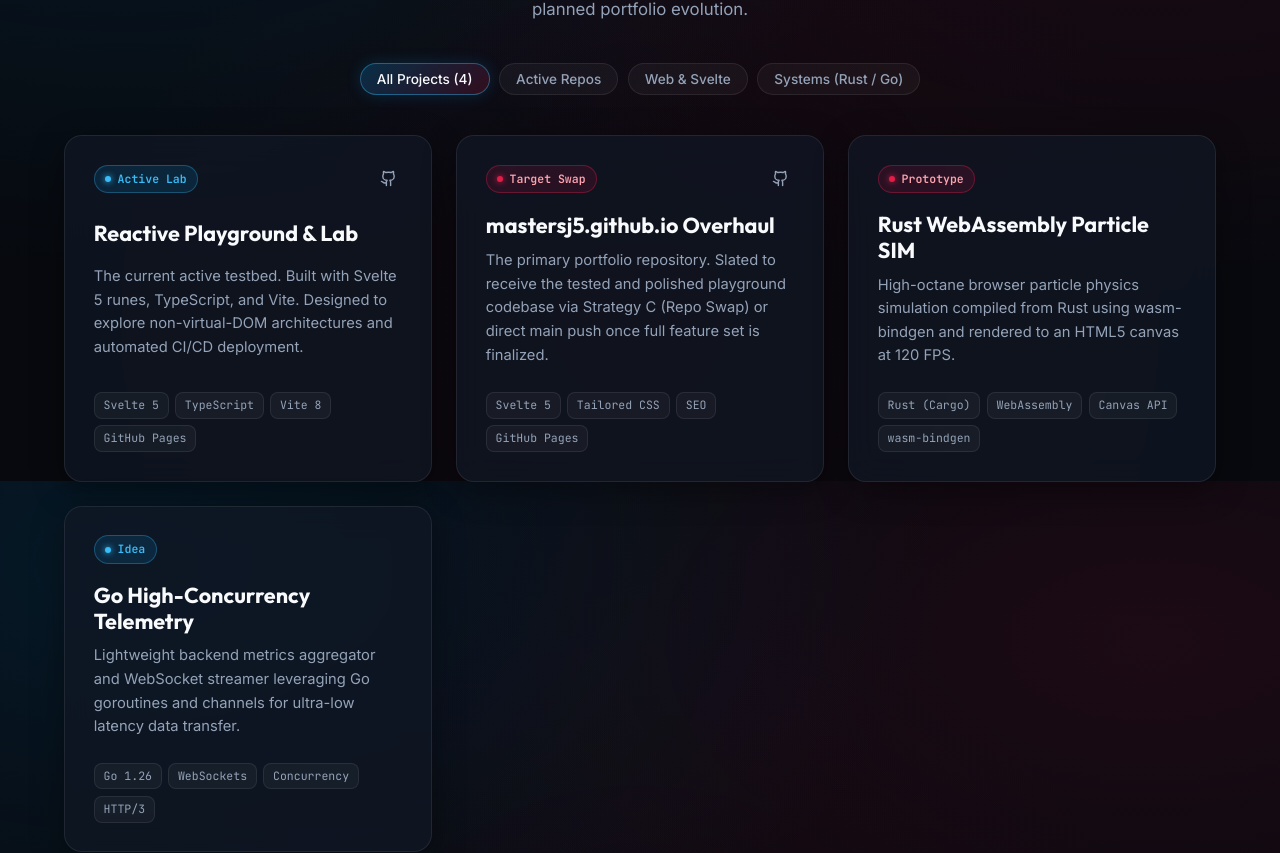
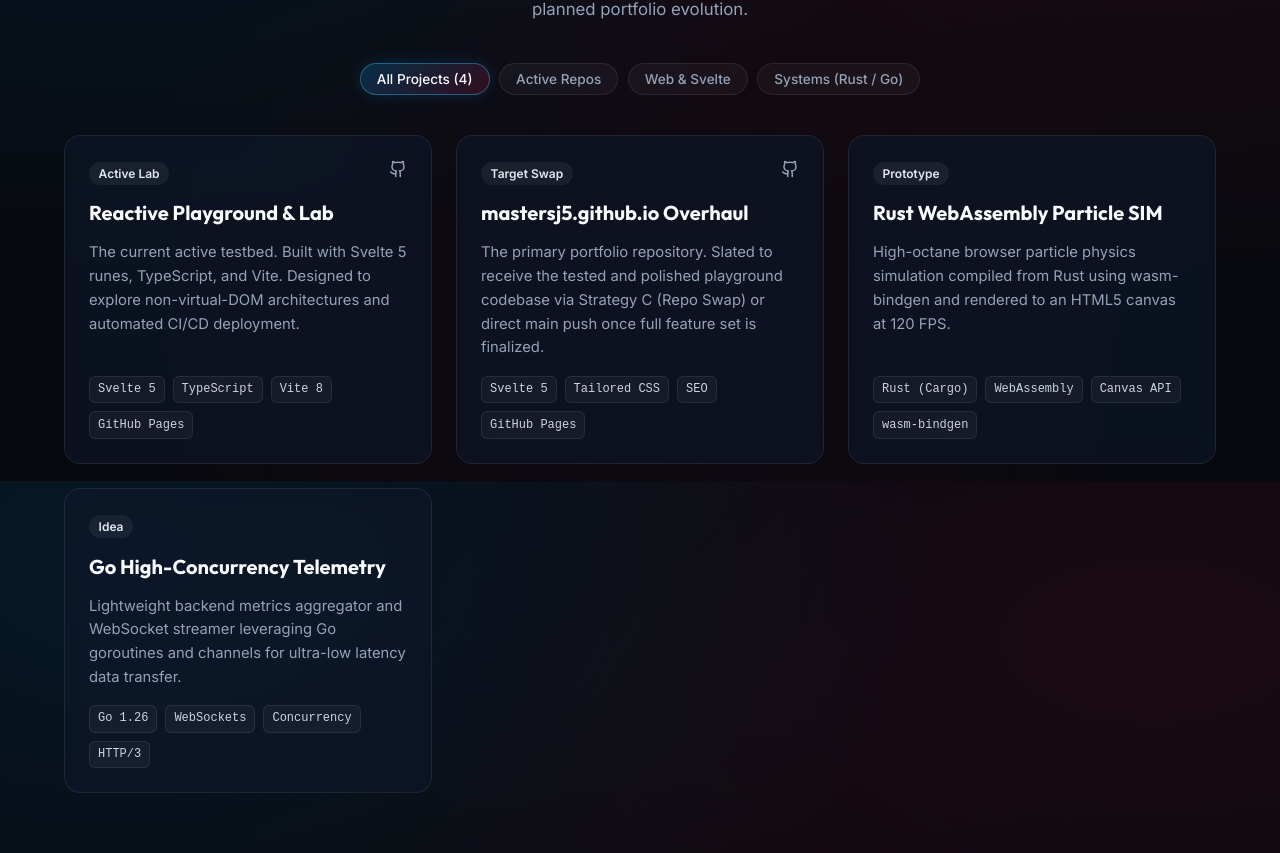
Before and after one commit to mastersj5/github-page-test, a Svelte app: page / in a window 1280 px wide. Shown: the part 1919-2772 px from the top of the page. Built offline with nearby package versions, Linux system fonts and the light colour scheme.

Commit message:
replace card templates in ProjectShowcase with ProjectCard component

```diff
--- a/src/components/ProjectCard.svelte
+++ b/src/components/ProjectCard.svelte
@@ -5,7 +5,7 @@
     export interface Project {
         id: string;
         title: string;
-        category: ('active' | 'web' | 'systems' | 'fun')[];
+        category: ('active' | 'web' | 'systems' | 'ideas' | 'fun')[];
         description: string;
         status: string;
         tech: string[];
--- a/src/components/ProjectShowcase.svelte
+++ b/src/components/ProjectShowcase.svelte
@@ -1,6 +1,7 @@
 <script lang="ts">
   import { FolderGit2, ExternalLink, Sparkles, Layers, ArrowUpRight } from '@lucide/svelte';
   import GithubIcon from './GithubIcon.svelte';
+  import ProjectCard, { type Project } from './ProjectCard.svelte';
 
   type Category = 'all' | 'active' | 'web' | 'systems' | 'ideas';
 
@@ -112,50 +113,7 @@
     <!-- Projects Grid -->
     <div class="projects-grid">
       {#each filteredProjects as project (project.id)}
-        <div class="glass-panel project-card {project.accent === 'blue' ? 'accent-blue-card' : 'accent-maroon-card'}">
-          <div class="card-top">
-            <div class="status-chip {project.accent === 'blue' ? 'chip-blue' : 'chip-maroon'}">
-              <span class="chip-dot"></span>
-              <span>{project.status}</span>
-            </div>
-
-            <div class="card-links">
-              {#if project.repoUrl}
-                <a
-                  href={project.repoUrl}
-                  target="_blank"
-                  rel="noopener noreferrer"
-                  class="icon-link"
-                  title="View GitHub Repository"
-                >
-                  <GithubIcon size={17} />
-                </a>
-              {/if}
-              {#if project.liveUrl}
-                <a
-                  href={project.liveUrl}
-                  target="_blank"
-                  rel="noopener noreferrer"
-                  class="icon-link"
-                  title="Live Demo"
-                >
-                  <ArrowUpRight size={18} />
-                </a>
-              {/if}
-            </div>
-          </div>
-
-          <h3 class="project-title">{project.title}</h3>
-          <p class="project-desc">{project.description}</p>
-
-          <div class="card-bottom">
-            <div class="tech-tags">
-              {#each project.tech as t}
-                <span class="tech-tag">{t}</span>
-              {/each}
-            </div>
-          </div>
-        </div>
+        <ProjectCard {project} />
       {/each}
     </div>
   </div>
```
